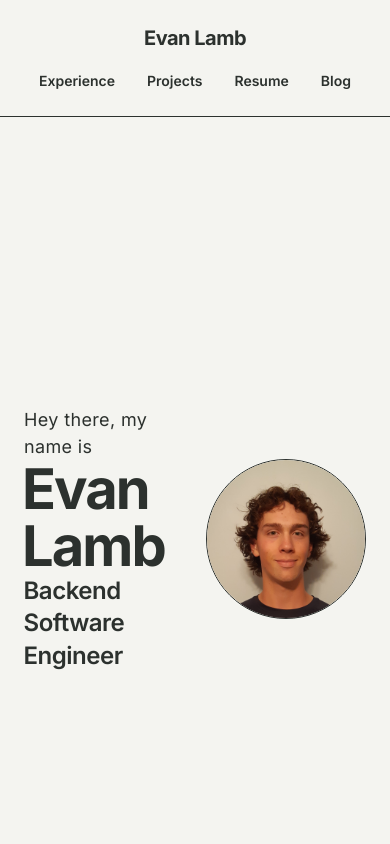
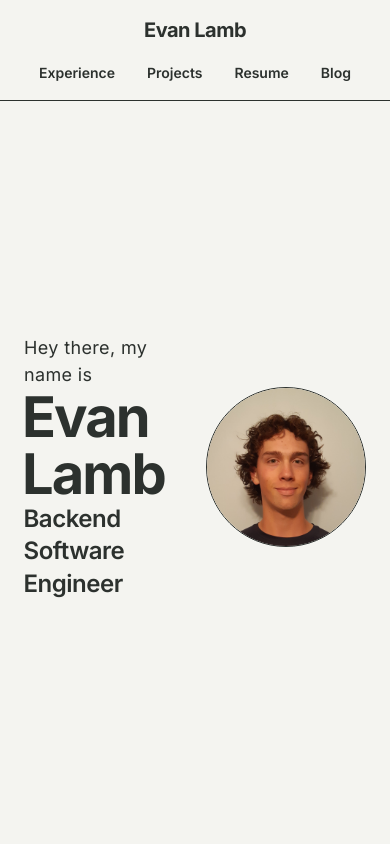
Before and after one commit to evanlambb/personal-website, a Next.js app: page / in a window 390 px wide. Shown: the top 844 px of the page. Built offline with nearby package versions, Linux system fonts and the light colour scheme.

Commit message:
Update header height in globals.css and adjust Hero and SiteHeader components for responsive design

```diff
--- a/src/app/globals.css
+++ b/src/app/globals.css
@@ -5,6 +5,13 @@
   --color-text-primary: #2c312e;
   --color-surface: #ebebe6;
   --color-accent: #b85c38;
+  --header-height: 7rem;
+}
+
+@media (min-width: 768px) {
+  :root {
+    --header-height: 6rem;
+  }
 }
 
 body {
--- a/src/components/portfolio/Hero.tsx
+++ b/src/components/portfolio/Hero.tsx
@@ -4,7 +4,7 @@ export function Hero() {
   return (
     <section
       id="hero"
-      className="flex min-h-screen flex-col"
+      className="flex min-h-[calc(100svh-var(--header-height))] flex-col"
       aria-labelledby="hero-heading"
     >
       <div className="flex flex-1 items-center justify-center px-6 py-12 sm:px-10 md:py-16 lg:px-14">
--- a/src/components/portfolio/SiteHeader.tsx
+++ b/src/components/portfolio/SiteHeader.tsx
@@ -13,7 +13,7 @@ export function SiteHeader() {
       className="sticky top-0 z-10 w-full border-b border-primary"
       style={{ backgroundColor: 'var(--color-bg-main)' }}
     >
-      <div className="mx-auto flex max-w-[1200px] flex-col items-center gap-4 px-6 py-6 md:grid md:grid-cols-[1fr_auto_1fr] md:items-center md:gap-0 md:py-8">
+      <div className="mx-auto flex max-w-[1200px] flex-col items-center gap-4 px-6 py-4 md:grid md:grid-cols-[1fr_auto_1fr] md:items-center md:gap-0 md:py-5">
         {/* Left column: brand */}
         <div className="justify-self-start">
           <Link
```
